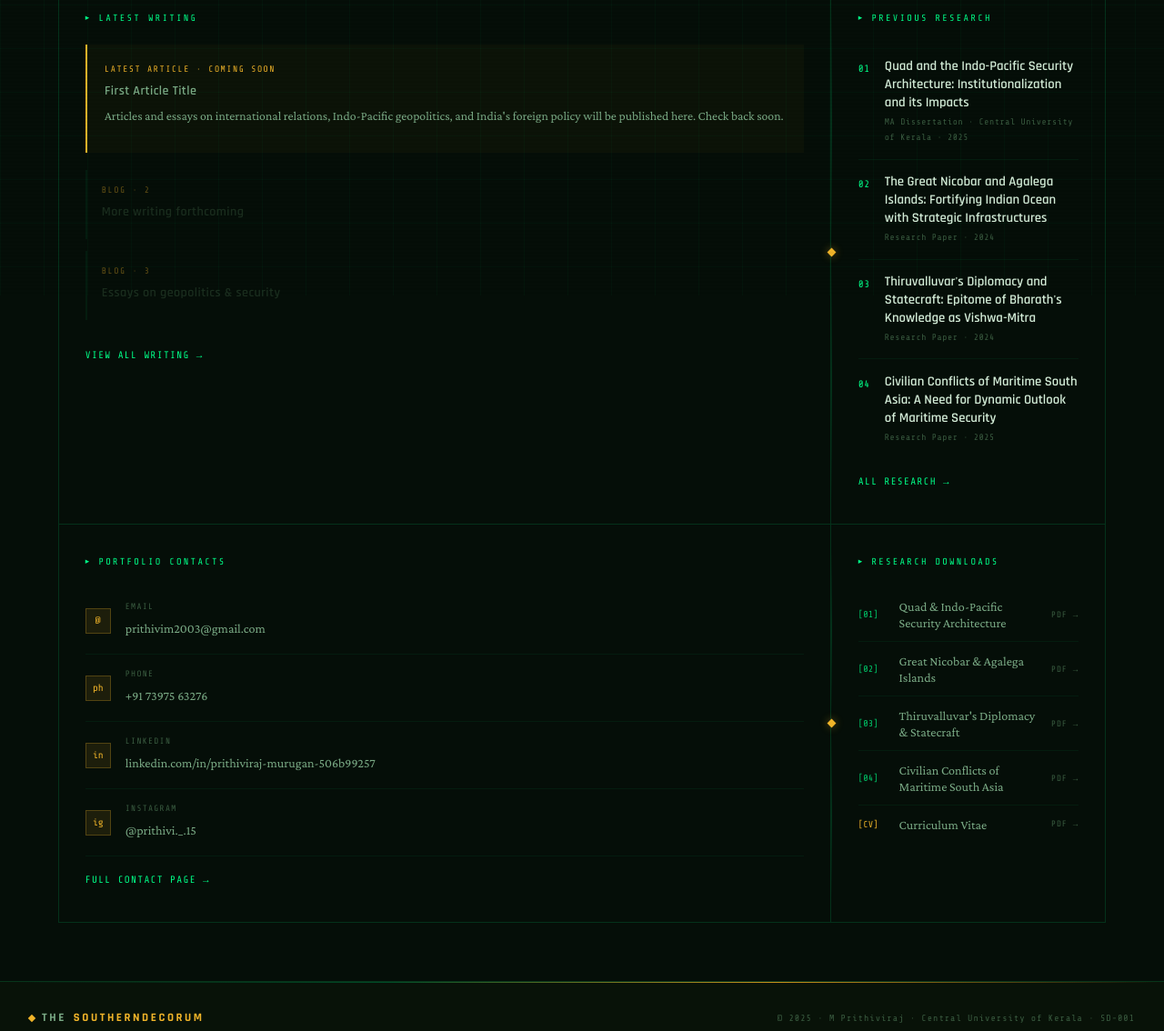
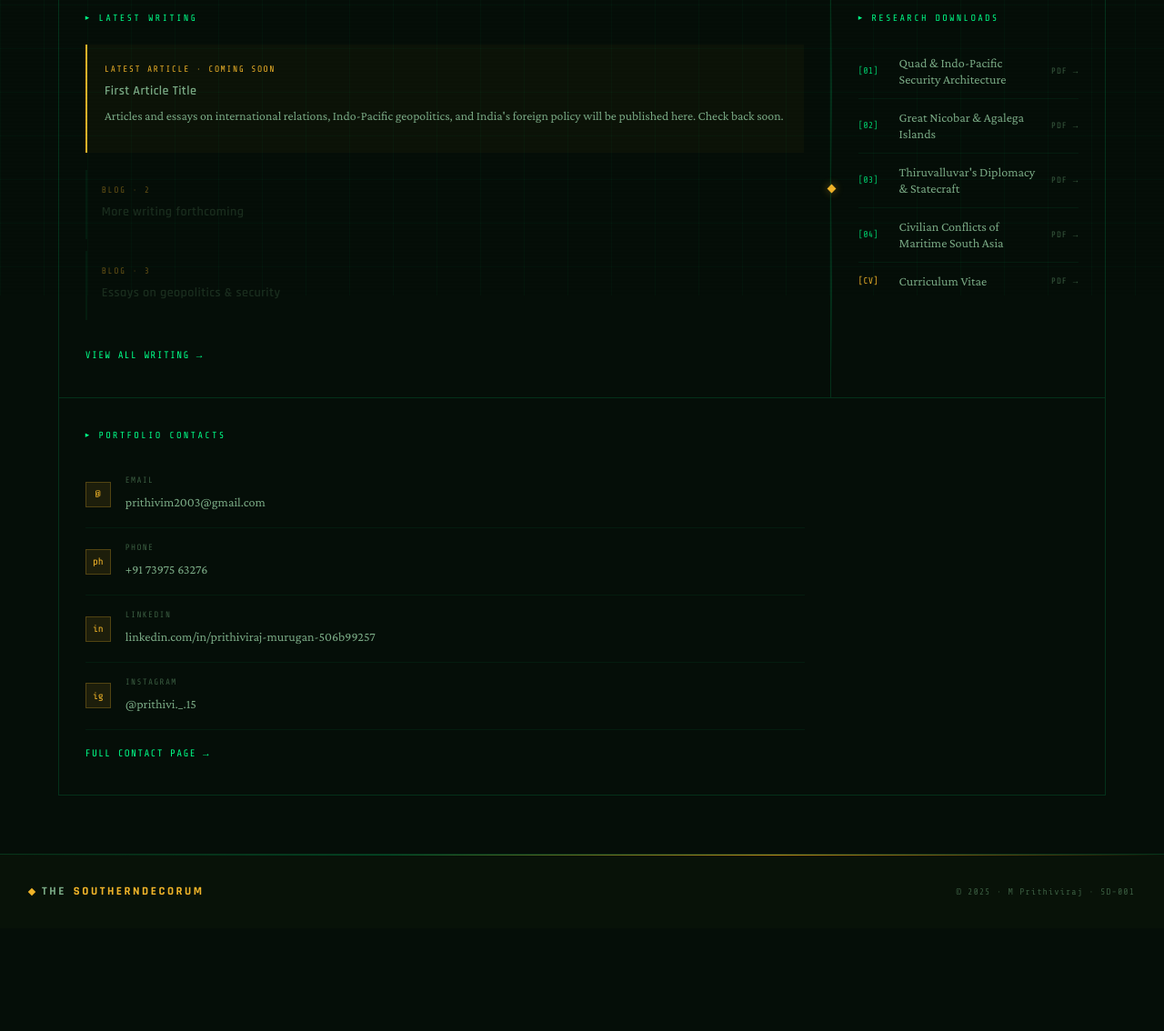
Before and after one commit to prithivim2003/prithivim2003, a plain HTML site: page index.html in a window 1280 px wide. Shown: the part 475-1609 px from the top of the page at 91% size. After the commit the page ends 1496 px from the top, so only its background shows below. Drawn offline with nearby package versions, Linux system fonts and the light colour scheme.

Commit message:
Update index.html

```diff
--- a/index.html
+++ b/index.html
@@ -28,7 +28,7 @@
     <div class="hp-cell photo-cell">
       <div class="photo-frame">
         <div class="photo-inner">
-          <img src="photo.jpg" alt="M Prithiviraj">
+          <img src="photo.png" alt="M Prithiviraj">
         </div>
       </div>
       <p class="photo-name">M Prithiviraj</p>
@@ -49,7 +49,7 @@
 
   </div>
 
-  <!-- ROW 2: Blog | divider | Research -->
+  <!-- ROW 2: Blog | divider | Research Downloads -->
   <div class="hp-row hp-row-mid">
 
     <div class="hp-cell blog-cell">
@@ -80,50 +80,32 @@
       <div class="vd-line"></div>
     </div>
 
-    <div class="hp-cell research-cell">
-      <div class="clabel">Previous Research</div>
+    <div class="hp-cell dllinks-cell">
+      <div class="clabel">Research Downloads</div>
 
-      <div class="rcard">
-        <span class="rcard-num">01</span>
-        <div>
-          <a href="research.html" class="rcard-title">Quad and the Indo-Pacific Security Architecture: Institutionalization and its Impacts</a>
-          <p class="rcard-meta">MA Dissertation · Central University of Kerala · 2025</p>
-        </div>
-      </div>
-
-      <div class="rcard">
-        <span class="rcard-num">02</span>
-        <div>
-          <a href="research.html" class="rcard-title">The Great Nicobar and Agalega Islands: Fortifying Indian Ocean with Strategic Infrastructures</a>
-          <p class="rcard-meta">Research Paper · 2024</p>
-        </div>
-      </div>
-
-      <div class="rcard">
-        <span class="rcard-num">03</span>
-        <div>
-          <a href="research.html" class="rcard-title">Thiruvalluvar's Diplomacy and Statecraft: Epitome of Bharath's Knowledge as Vishwa-Mitra</a>
-          <p class="rcard-meta">Research Paper · 2024</p>
-        </div>
-      </div>
-
-      <div class="rcard">
-        <span class="rcard-num">04</span>
-        <div>
-          <a href="research.html" class="rcard-title">Civilian Conflicts of Maritime South Asia: A Need for Dynamic Outlook of Maritime Security</a>
-          <p class="rcard-meta">Research Paper · 2025</p>
-        </div>
-      </div>
-
-      <a href="research.html" class="clink" style="margin-top:1rem;display:inline-block;">All Research →</a>
+      <a href="papers/Research_1.pdf" target="_blank" class="dlrow">
+        <span class="dlnum">[01]</span><span class="dlname">Quad &amp; Indo-Pacific Security Architecture</span><span class="dlext">PDF →</span>
+      </a>
+      <a href="papers/Research_2.pdf" target="_blank" class="dlrow">
+        <span class="dlnum">[02]</span><span class="dlname">Great Nicobar &amp; Agalega Islands</span><span class="dlext">PDF →</span>
+      </a>
+      <a href="papers/Research_3.pdf" target="_blank" class="dlrow">
+        <span class="dlnum">[03]</span><span class="dlname">Thiruvalluvar's Diplomacy &amp; Statecraft</span><span class="dlext">PDF →</span>
+      </a>
+      <a href="papers/Research_4.pdf" target="_blank" class="dlrow">
+        <span class="dlnum">[04]</span><span class="dlname">Civilian Conflicts of Maritime South Asia</span><span class="dlext">PDF →</span>
+      </a>
+      <a href="cv.pdf" target="_blank" class="dlrow gold-dl">
+        <span class="dlnum">[CV]</span><span class="dlname">Curriculum Vitae</span><span class="dlext">PDF →</span>
+      </a>
     </div>
 
   </div>
 
-  <!-- ROW 3: Contacts | divider | Downloads -->
+  <!-- ROW 3: Contacts -->
   <div class="hp-row hp-row-bot">
 
-    <div class="hp-cell contacts-cell">
+    <div class="hp-cell contacts-cell" style="border-right:none;">
       <div class="clabel">Portfolio Contacts</div>
 
       <a href="mailto:prithivim2003@gmail.com" class="contact-row">
@@ -149,39 +131,13 @@
       <a href="contact.html" class="clink" style="margin-top:1rem;display:inline-block;">Full Contact Page →</a>
     </div>
 
-    <div class="vdivider">
-      <div class="vd-line"></div>
-      <div class="vd-gem"></div>
-      <div class="vd-line"></div>
-    </div>
-
-    <div class="hp-cell dllinks-cell">
-      <div class="clabel">Research Downloads</div>
-
-      <a href="papers/Research_1.pdf" target="_blank" class="dlrow">
-        <span class="dlnum">[01]</span><span class="dlname">Quad &amp; Indo-Pacific Security Architecture</span><span class="dlext">PDF →</span>
-      </a>
-      <a href="papers/Research_2.pdf" target="_blank" class="dlrow">
-        <span class="dlnum">[02]</span><span class="dlname">Great Nicobar &amp; Agalega Islands</span><span class="dlext">PDF →</span>
-      </a>
-      <a href="papers/Research_3.pdf" target="_blank" class="dlrow">
-        <span class="dlnum">[03]</span><span class="dlname">Thiruvalluvar's Diplomacy &amp; Statecraft</span><span class="dlext">PDF →</span>
-      </a>
-      <a href="papers/Research_4.pdf" target="_blank" class="dlrow">
-        <span class="dlnum">[04]</span><span class="dlname">Civilian Conflicts of Maritime South Asia</span><span class="dlext">PDF →</span>
-      </a>
-      <a href="cv.pdf" target="_blank" class="dlrow gold-dl">
-        <span class="dlnum">[CV]</span><span class="dlname">Curriculum Vitae</span><span class="dlext">PDF →</span>
-      </a>
-    </div>
-
   </div>
 
 </main>
 
 <footer>
   <div class="footer-brand"><span class="fd"></span> The <span>Southerndecorum</span></div>
-  <div class="footer-note">© 2025 · M Prithiviraj · Central University of Kerala · SD-001</div>
+  <div class="footer-note">© 2025 · M Prithiviraj · SD-001</div>
 </footer>
 
 </body>
```
